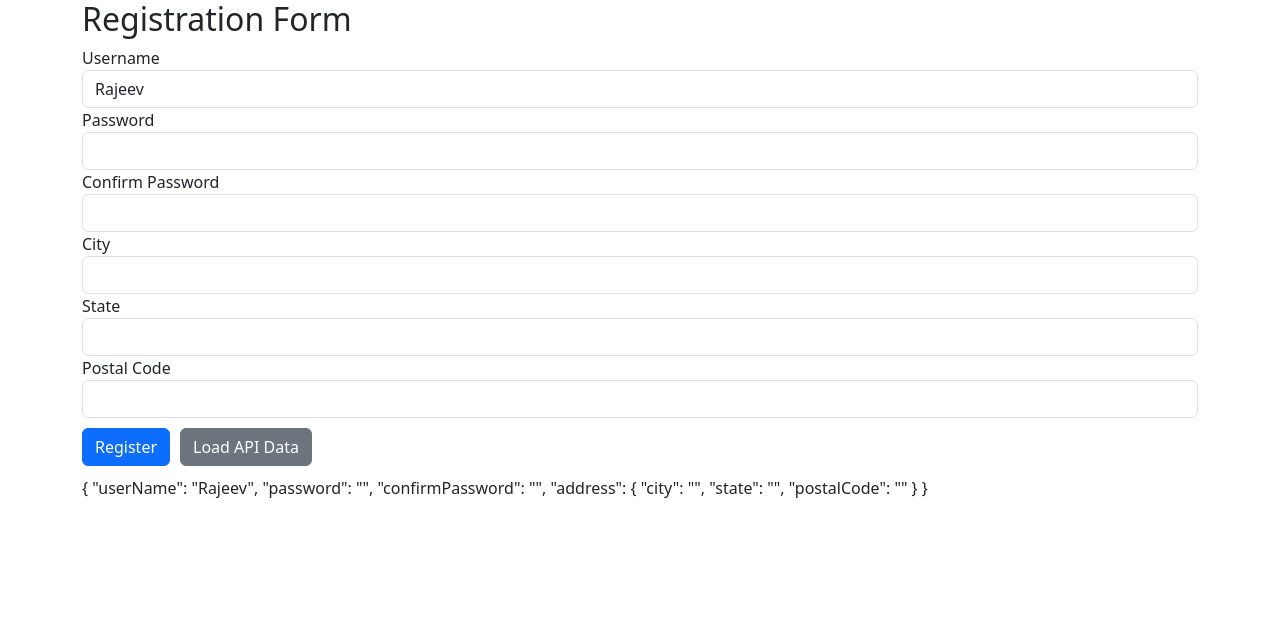
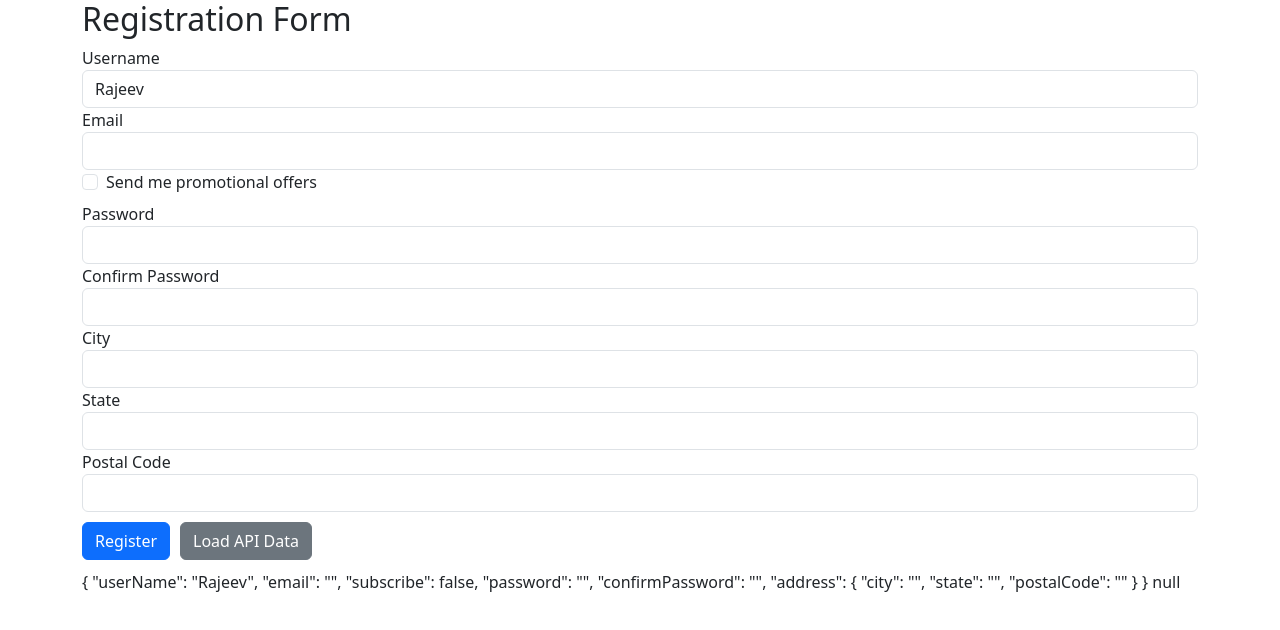
Before and after one commit to ShriyanshJn/angular-reactive-forms, an Angular app: page / in a window 1280 px wide. Shown: the top 630 px of the page. Built offline with nearby package versions, Linux system fonts and the light colour scheme.

Commit message:
cross-field & conditional validation for password and email respectively

```diff
--- a/src/app/app.component.html
+++ b/src/app/app.component.html
@@ -23,12 +23,24 @@
             </div>
         </div>
         <div class="form-group">
+            <label>Email</label>
+            <input [class.is-invalid]="email?.touched && email?.invalid" type="text" formControlName="email"
+                class="form-control">
+            <small class="text-danger" *ngIf="email?.errors?.['required']">Email is required</small>
+        </div>
+        <div class="form-check mb-2">
+            <input class="form-check-input" formControlName="subscribe" type="checkbox">
+            <label class="form-check-label">Send me promotional offers</label>
+        </div>
+        <div class="form-group">
             <label>Password</label>
             <input formControlName="password" type="password" class="form-control">
         </div>
         <div class="form-group">
             <label>Confirm Password</label>
-            <input formControlName="confirmPassword" type="password" class="form-control">
+            <input [class.is-invalid]="registrationForm.errors?.['misMatch']" formControlName="confirmPassword"
+                type="password" class="form-control">
+            <small *ngIf="registrationForm.errors?.['misMatch']" class="text-danger">Passwords do not match</small>
         </div>
         <div formGroupName="address">
             <div class="form-group">
@@ -49,4 +61,5 @@
             Data</button>
     </form>
     {{registrationForm.value | json}}
+    {{registrationForm.errors | json}}
 </div>
--- a/src/app/app.component.ts
+++ b/src/app/app.component.ts
@@ -2,22 +2,29 @@
 //*   1. FormGroup + FormControl
 //*   2. FormBuilder - short refactored way to create Form Model
 
-import { Component } from '@angular/core';
+import { Component, OnInit } from '@angular/core';
 // import { FormControl, FormGroup } from '@angular/forms';
-import { FormBuilder, Validator, Validators } from '@angular/forms';
+import { FormBuilder, FormGroup, RequiredValidator, Validator, Validators } from '@angular/forms';
 import { forbiddenNameValidator } from './shared/user-name.validator';
+import { PasswordValidator } from './shared/password.validator';
 
 @Component({
   selector: 'app-root',
   templateUrl: './app.component.html',
   styleUrl: './app.component.css'
 })
-export class AppComponent {
+export class AppComponent implements OnInit {
 
   constructor(private _formBuilder: FormBuilder) { }
 
+  registrationForm!: FormGroup
+
   get userName() {
     return this.registrationForm.get('userName')
+  }
+
+  get email() {
+    return this.registrationForm.get('email')
   }
 
   //* 1.
@@ -34,10 +41,13 @@ export class AppComponent {
   //   })
   // })
 
+  ngOnInit(): void {
     //* 2.
-  registrationForm = this._formBuilder.group({
+    this.registrationForm = this._formBuilder.group({
       // userName: [defaultValue,[Validations]]
       userName: ['Rajeev', [Validators.required, Validators.minLength(3), forbiddenNameValidator(/admin/)]],
+      email: [''],
+      subscribe: [false],
       password: [''],
       confirmPassword: [''],
       address: this._formBuilder.group({
@@ -45,7 +55,19 @@ export class AppComponent {
         state: [''],
         postalCode: ['']
       })
+    }, { validator: PasswordValidator })
+
+    this.registrationForm.get('subscribe')?.valueChanges.subscribe(checkedValue => {
+      const email = this.registrationForm.get('email')
+      if (checkedValue) {
+        email?.setValidators(Validators.required)
+      } else {
+        email?.clearValidators()
+      }
+      // to ensure correct status is reflected
+      email?.updateValueAndValidity()
     })
+  }
 
   loadAPIData() {
     //* .setValue can be used to set all the form control values, while .patchValue can be used if we want to set only few of the form control values
--- /dev/null
+++ b/src/app/shared/password.validator.ts
@@ -0,0 +1,11 @@
+import { createPlatform } from "@angular/core";
+import { AbstractControl } from "@angular/forms";
+
+// With control we get access of the whole form group
+export function PasswordValidator(control: AbstractControl): { [key: string]: boolean } | null {
+    const password = control.get('password')?.value
+    const confirmPassword = control.get('confirmPassword')?.value
+    // if any of the controls is untouched / uninteracted by the user
+    if (control.get('password')?.pristine || control.get('confirmPassword')?.pristine) return null
+    return password && confirmPassword && password != confirmPassword ? { 'misMatch': true } : null
+}
--- a/src/app/shared/user-name.validator.ts
+++ b/src/app/shared/user-name.validator.ts
@@ -11,7 +11,7 @@ import { AbstractControl, ValidatorFn } from "@angular/forms";
 //     return forbiddenName ? { 'forbiddenName': { value: control.value } } : null
 // }
 
-// * to overcome above disadvantage we use Factory function
+// * to overcome above disadvantage we use Factory function, we get access of whole of the registration form
 export function forbiddenNameValidator(forbiddenName: RegExp): ValidatorFn {
     return (control: AbstractControl): { [key: string]: any } | null => {
         // if username form control has any substring 'admin' then we set forbiddenName flag to true else we set it to false
```
Lines whose indentation alone changed are shown as unchanged.
